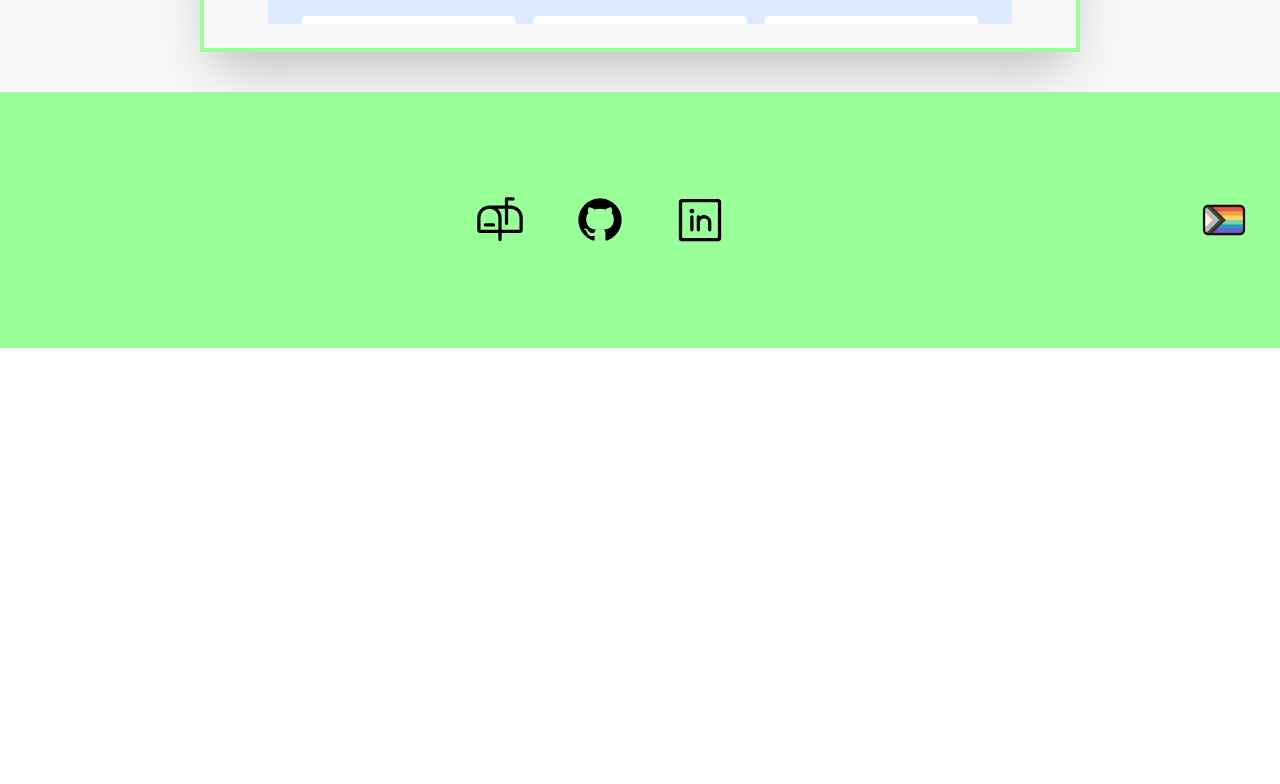
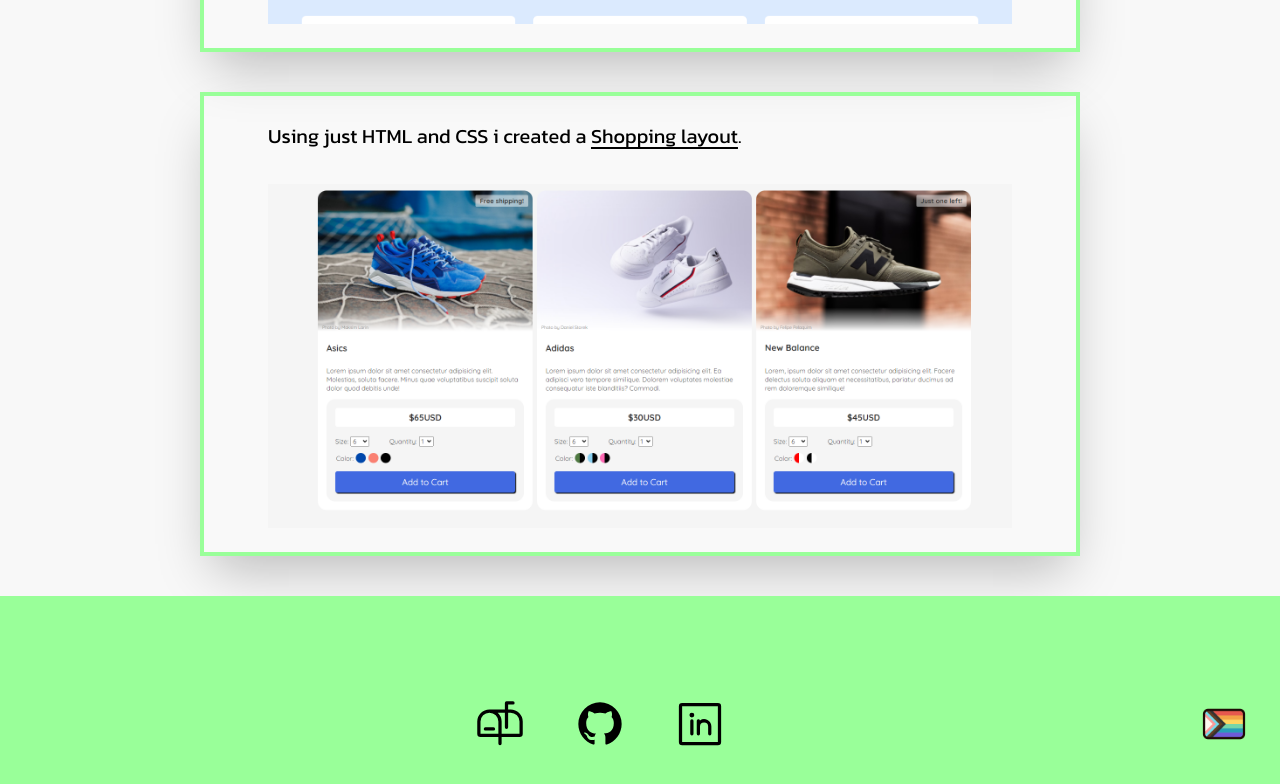
Before and after one commit to Artromi/Portfolio, a Vue app: page /#about in a window 1280 px wide. Shown: the part 2474-3258 px from the top of the page. Before the commit the page ends 2822 px from the top, so only its background shows below. Built offline with nearby package versions, Linux system fonts and the light colour scheme.

Commit message:
add shopping layout

```diff
--- a/src/components/ProjectCards.vue
+++ b/src/components/ProjectCards.vue
@@ -56,6 +56,23 @@
         </button>
       </div>
     </div>
+    <!-- SHOPPING -->
+    <div
+      class="bg-newWhite-100 bg-opacity-20 my-10 shadow-2xl py-6 px-16 border-4 border-mintGreen-100"
+    >
+      <p class="text-black text-xl leading-8 text-justify mb-8">
+        Using just HTML and CSS i created a
+        <a
+          class="underline underline-offset-4 hover:bg-mintGreen-100"
+          href="https://github.com/Artromi/shopping-layout "
+          target="_blank"
+          >Shopping layout</a
+        >.
+      </p>
+      <div class="flex items-center justify-center gap-1">
+        <img class="mx-auto" src="@/assets/shopping-layout.png" />
+      </div>
+    </div>
   </section>
 </template>
 
@@ -78,8 +95,6 @@ export default {
 
     function showSlides(n, slides) {
       let i
-      // let slides = document.getElementsByClassName('volo-slides')
-
       if (n > slides.length) {
         slideIndex = 1
       }
```
Also changed, not shown: src/assets/profilbild.jpg (deleted).
